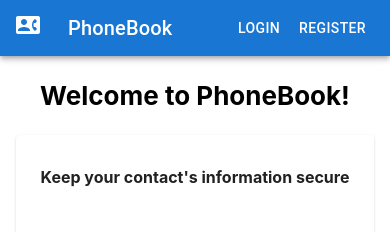
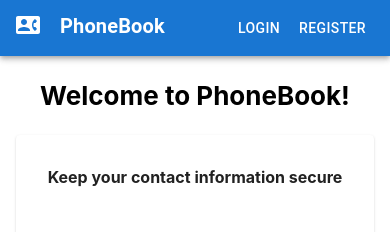
Before and after one commit to StefieCaff/goit-react-hw-08-phonebook, a React (Create React App) app: page /goit-react-hw-08-phonebook/login in a window 390 px wide. Both pictures are taken after a click on the button "menu". Shown: the top 232 px of the page. Built offline with nearby package versions, Linux system fonts and the light colour scheme.

Commit message:
add conditional rendering to icon
in header nav to account for small screen sizes

```diff
--- a/src/components/HeaderNav.jsx
+++ b/src/components/HeaderNav.jsx
@@ -1,6 +1,7 @@
 import { useNavigate } from 'react-router-dom';
 import { useSelector } from 'react-redux';
 import { useDispatch } from 'react-redux';
+import { useState, useEffect } from 'react';
 
 import AppBar from '@mui/material/AppBar';
 import Box from '@mui/material/Box';
@@ -22,22 +23,40 @@ const HeaderNav = () => {
     const dispatch = useDispatch();
     const loggedIn = useSelector(isLoggedIn);
     const userEmail = useSelector(user);
+    const [width, setWidth] = useState(window.innerWidth);
+    const breakpoint = 319;
+
+    useEffect(() => {
+        const handleResize= () => setWidth(window.innerWidth)
+        window.addEventListener('resize', handleResize);
+
+    return () => window.removeEventListener('resize', handleResize)
+    },[])
+
     return (
-        <Box sx={{ flexGrow: 1 }}>
+        <Box sx={{
+            flexGrow: 1,
+
+        }}>
             <AppBar position="static">
                 <Toolbar>
+                { width > breakpoint ? (
                     <IconButton
                         size="large"
                         edge="start"
                         color="inherit"
                         aria-label="menu"
-                    sx={{ mr: 2 }}
+                        sx={{ mr: 1 }}
                     >
                     <Link to={'/'}>
                         <ContactPhoneIcon />
                     </Link>
                         </IconButton>
-                <Typography variant="h6" component="div" sx={{ flexGrow: 1 }}>
+                    ) : (
+                        <></>
+                    )
+                }
+                <Typography variant="h6" component="div" sx={{ flexGrow: 1, fontWeight: 600, marginBottom: .5}}>
                     <Link to={'/'}>PhoneBook</Link>
                 </Typography>
                 {loggedIn
--- a/src/pages/Welcome.jsx
+++ b/src/pages/Welcome.jsx
@@ -20,7 +20,7 @@ const Welcome = ({className}) => {
                     justifyContent: 'space-between'
                 }}>
 
-                    <h2>Keep your contact's information secure</h2>
+                    <h2>Keep your contact information secure</h2>
                     <p>Already registered? Use an email and password to login!</p>
                     <Button
                         variant="contained"
```
Lines whose indentation alone changed are shown as unchanged.
